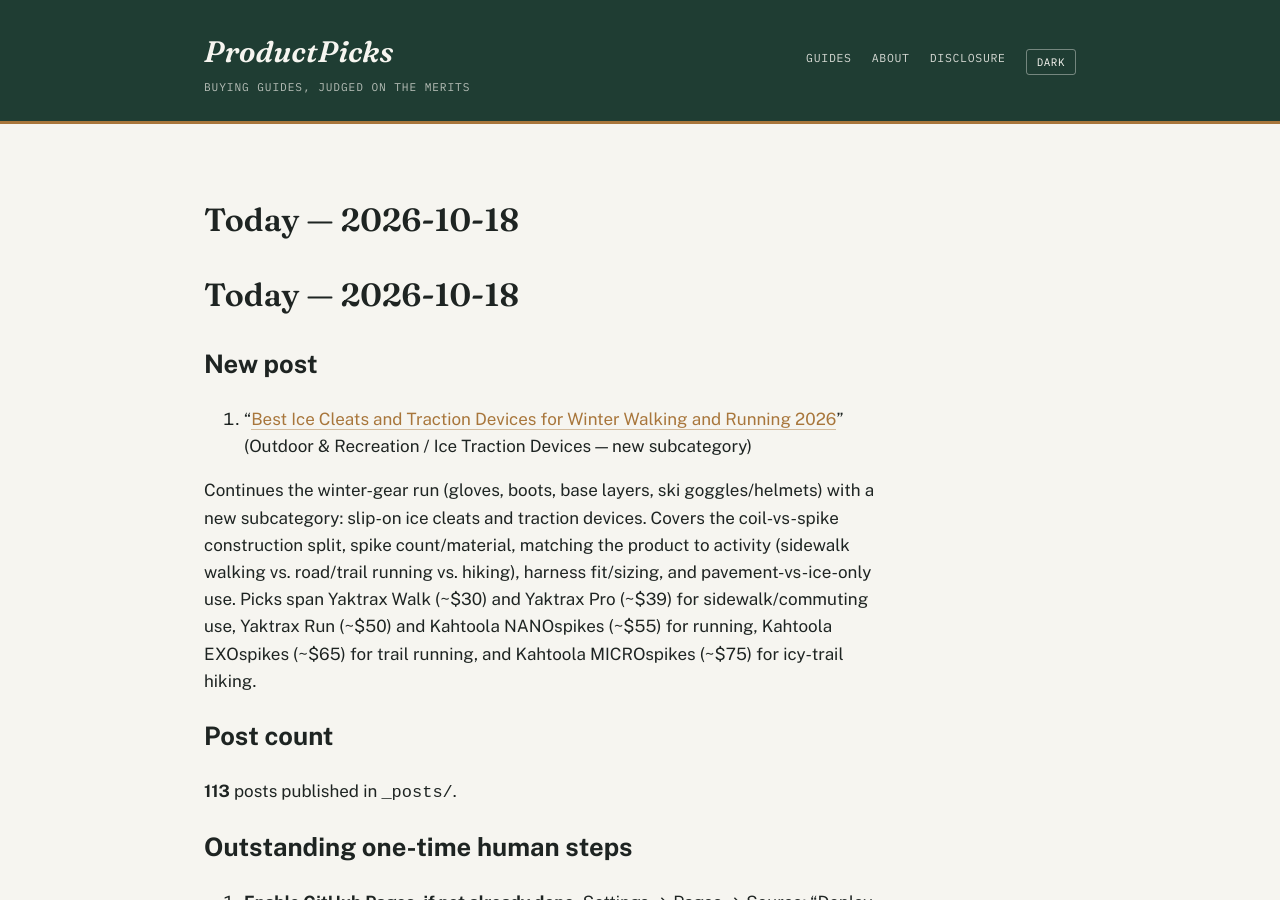
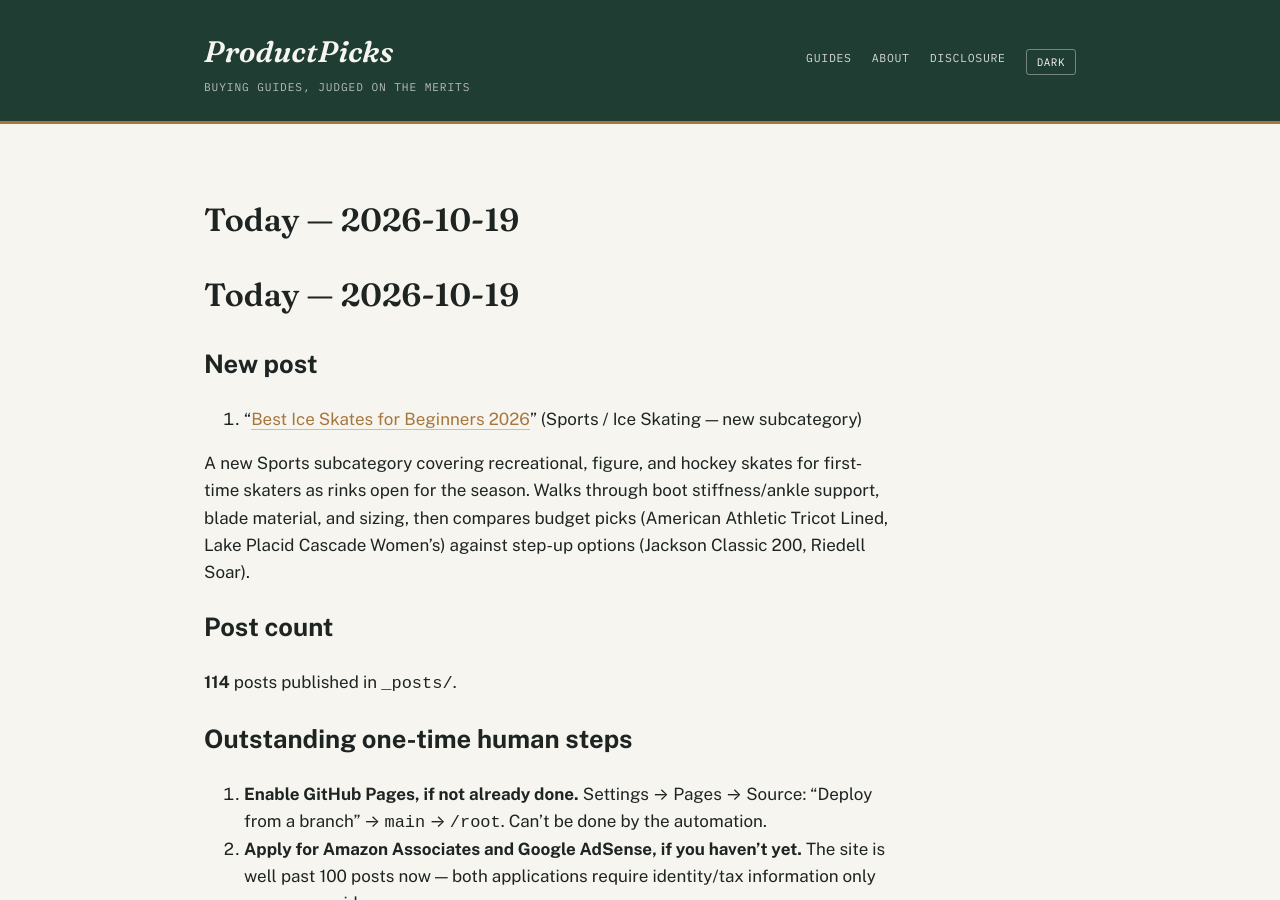
Before and after one commit to ajith198/ProductPicks, a Jekyll site: the page built from today.md, in a window 1280 px wide and 900 px high. Built offline with Jekyll 4.4.1, drawn with Linux system fonts in a browser that asks for light colours; our own code applies the rules of GitHub Pages for plain Markdown files.

Commit message:
daily: 2026-10-19 new post + log update
Add beginner ice skates buying guide (new Sports/Ice Skating subcategory).

Co-Authored-By: Claude Sonnet 5 <noreply@anthropic.com>
Claude-Session: https://claude.ai/code/session_01393KjhW9uiS3xsqJxWE4rz

```diff
--- a/today.md
+++ b/today.md
@@ -1,14 +1,14 @@
-# Today — 2026-10-18
+# Today — 2026-10-19
 
 ## New post
 
-1. "[Best Ice Cleats and Traction Devices for Winter Walking and Running 2026](/outdoor-recreation/buying-guides/best-ice-cleats-for-winter-walking-and-running/)" (Outdoor & Recreation / Ice Traction Devices — new subcategory)
+1. "[Best Ice Skates for Beginners 2026](/sports/buying-guides/best-ice-skates-for-beginners/)" (Sports / Ice Skating — new subcategory)
 
-Continues the winter-gear run (gloves, boots, base layers, ski goggles/helmets) with a new subcategory: slip-on ice cleats and traction devices. Covers the coil-vs-spike construction split, spike count/material, matching the product to activity (sidewalk walking vs. road/trail running vs. hiking), harness fit/sizing, and pavement-vs-ice-only use. Picks span Yaktrax Walk (~$30) and Yaktrax Pro (~$39) for sidewalk/commuting use, Yaktrax Run (~$50) and Kahtoola NANOspikes (~$55) for running, Kahtoola EXOspikes (~$65) for trail running, and Kahtoola MICROspikes (~$75) for icy-trail hiking.
+A new Sports subcategory covering recreational, figure, and hockey skates for first-time skaters as rinks open for the season. Walks through boot stiffness/ankle support, blade material, and sizing, then compares budget picks (American Athletic Tricot Lined, Lake Placid Cascade Women's) against step-up options (Jackson Classic 200, Riedell Soar).
 
 ## Post count
 
-**113** posts published in `_posts/`.
+**114** posts published in `_posts/`.
 
 ## Outstanding one-time human steps
 
```
Also changed, not shown: TODAY.md (+1 -1 lines), _posts/2026-10-19-best-ice-skates-for-beginners.md (added, +53 -0 lines), categories.md (+1 -1 lines), content-log.md (+1 -0 lines).
